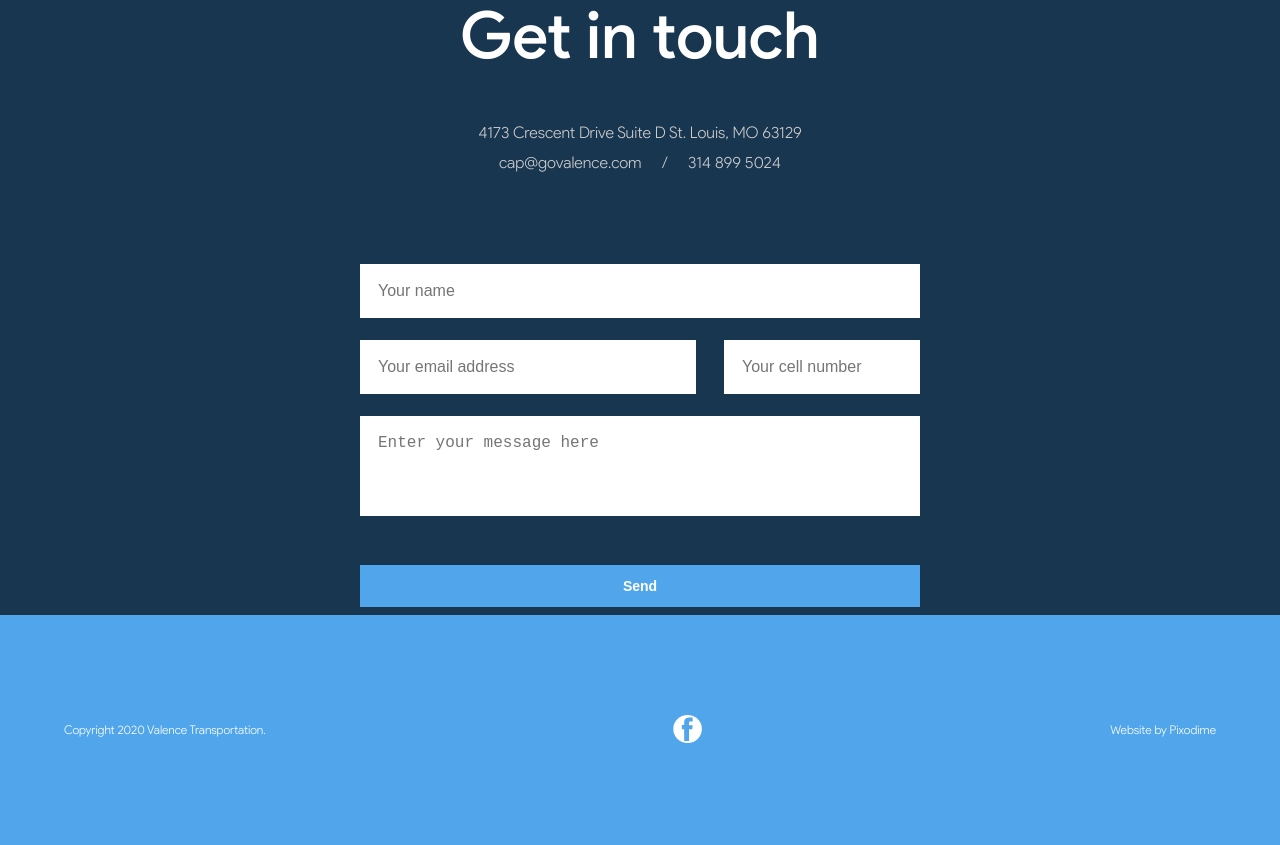
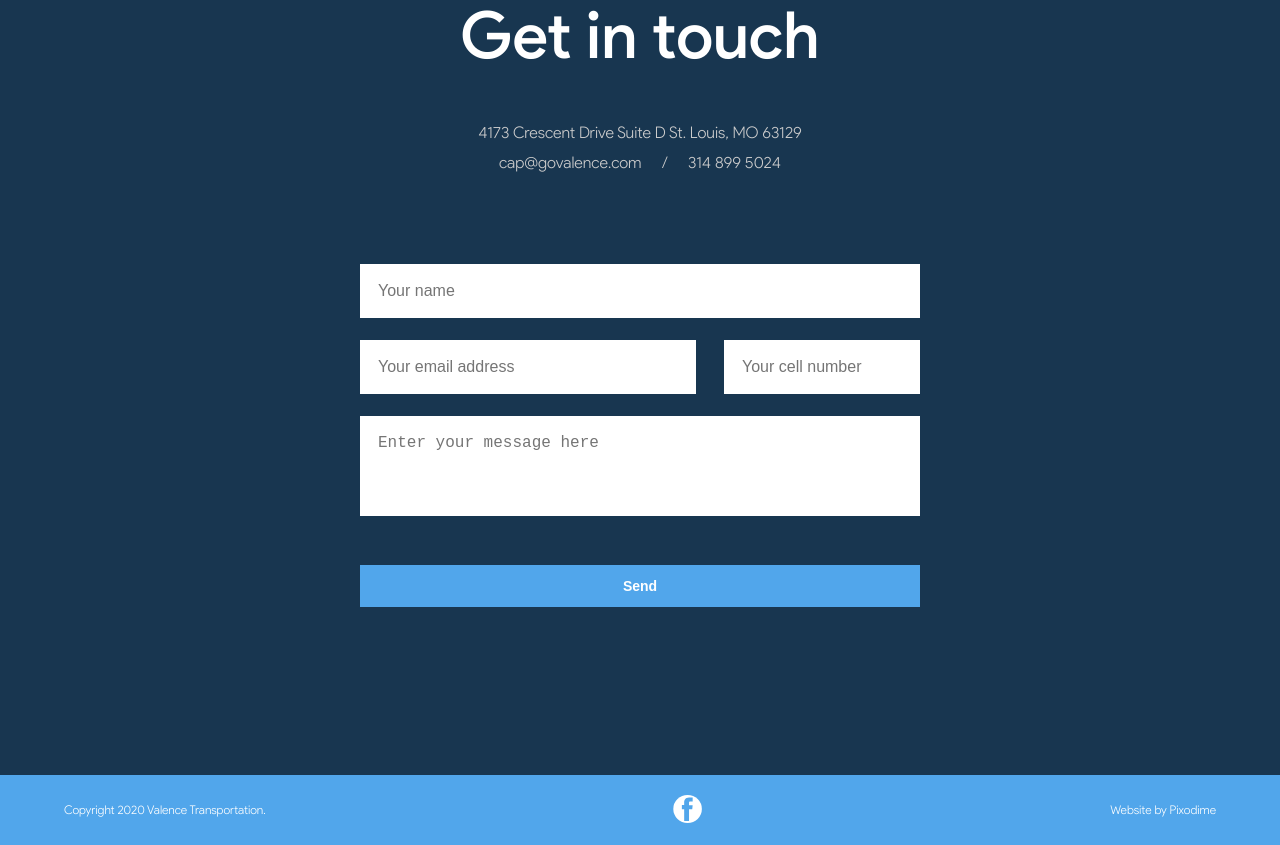
Before and after one commit to samirmuratovic/valence, a plain HTML site: page index.html in a window 1280 px wide. Shown: the part 2546-3391 px from the top of the page. Drawn offline with Linux system fonts and the light colour scheme; files whose address does not match are found by name.

Commit message:
change footer flex to column

```diff
--- a/styles/components/_footer.scss
+++ b/styles/components/_footer.scss
@@ -58,9 +58,11 @@
   bottom: 0;
   color: #fff;
   display: flex;
+  flex-flow: column;
   font-size: 12px;
+  justify-content: center;
   overflow: hidden;
-  padding: 100px 0;
+  padding: 20px 0;
   position: absolute;
   width: 100%;
 }
```
Also changed, not shown: build/stylesheets/styles.min.css, 1 other file.
